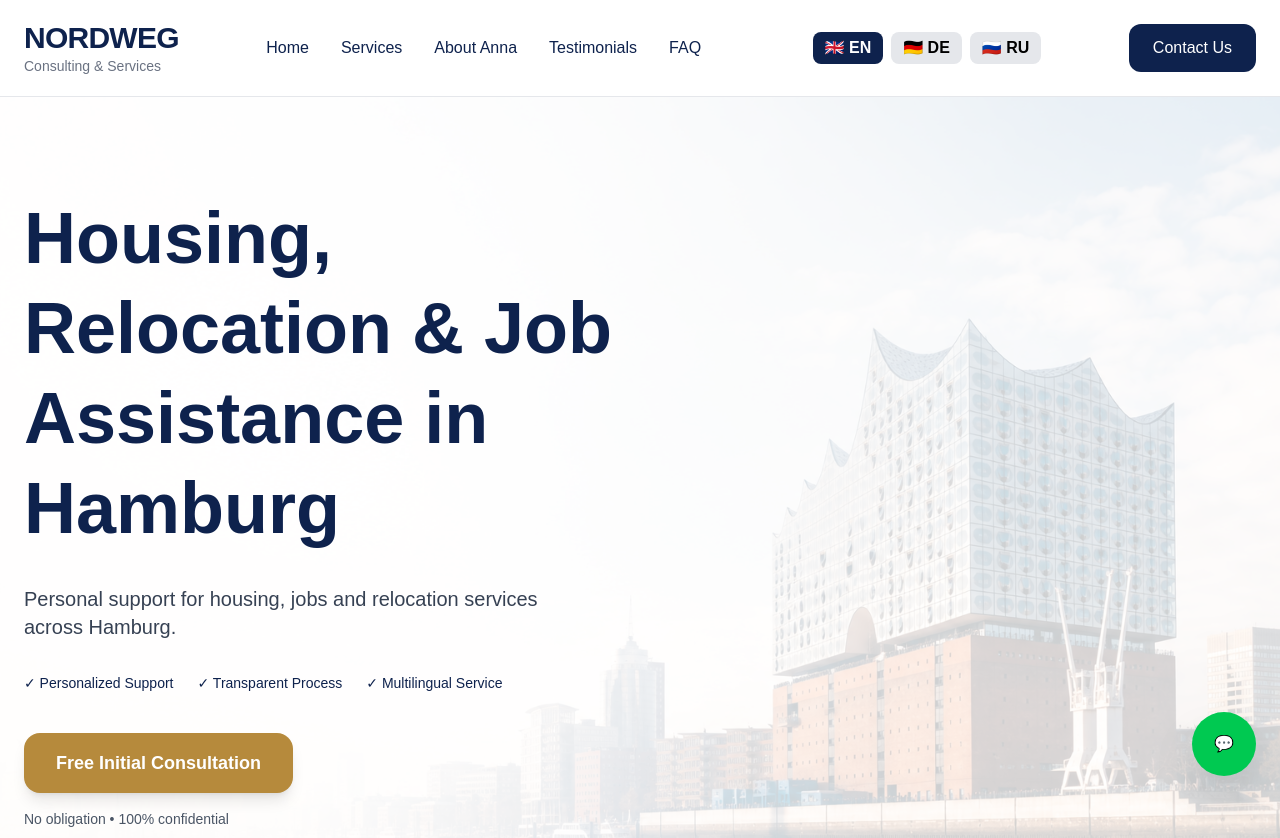
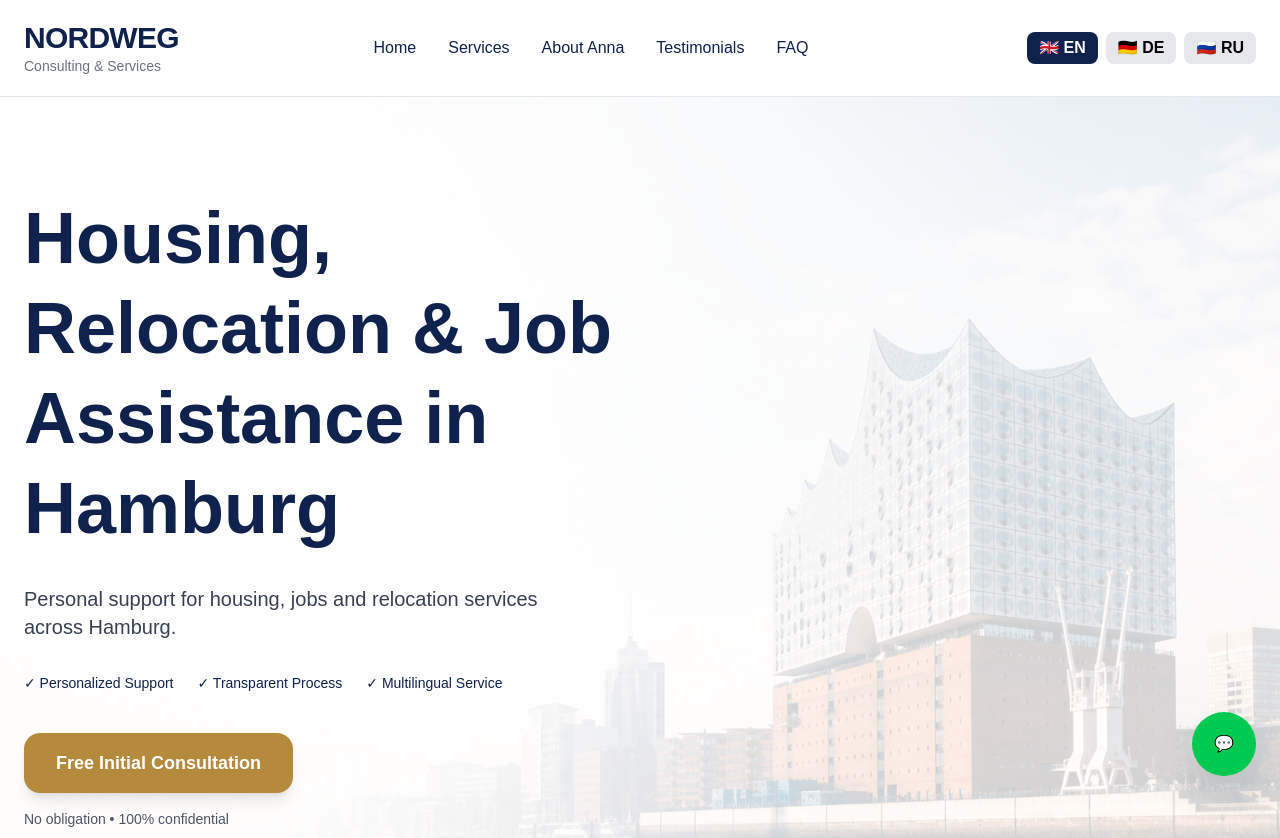
Before and after one commit to Nordweg-consulting/nordweg-consulting, a Next.js app: page / in a window 1280 px wide. Shown: the top 838 px of the page. Built offline with nearby package versions, Linux system fonts and the light colour scheme.

Commit message:
remove contact button

```diff
--- a/app/page.tsx
+++ b/app/page.tsx
@@ -130,9 +130,7 @@ export default function Home() {
 </button>
 </div>
 
-          <button className="rounded-xl bg-[#0e224d] px-3 py-2 text-sm text-white transition hover:bg-[#152d63] md:px-6 md:py-3 md:text-base">
-            Contact Us
-          </button>
+
         </div>
       </header>
 
```
